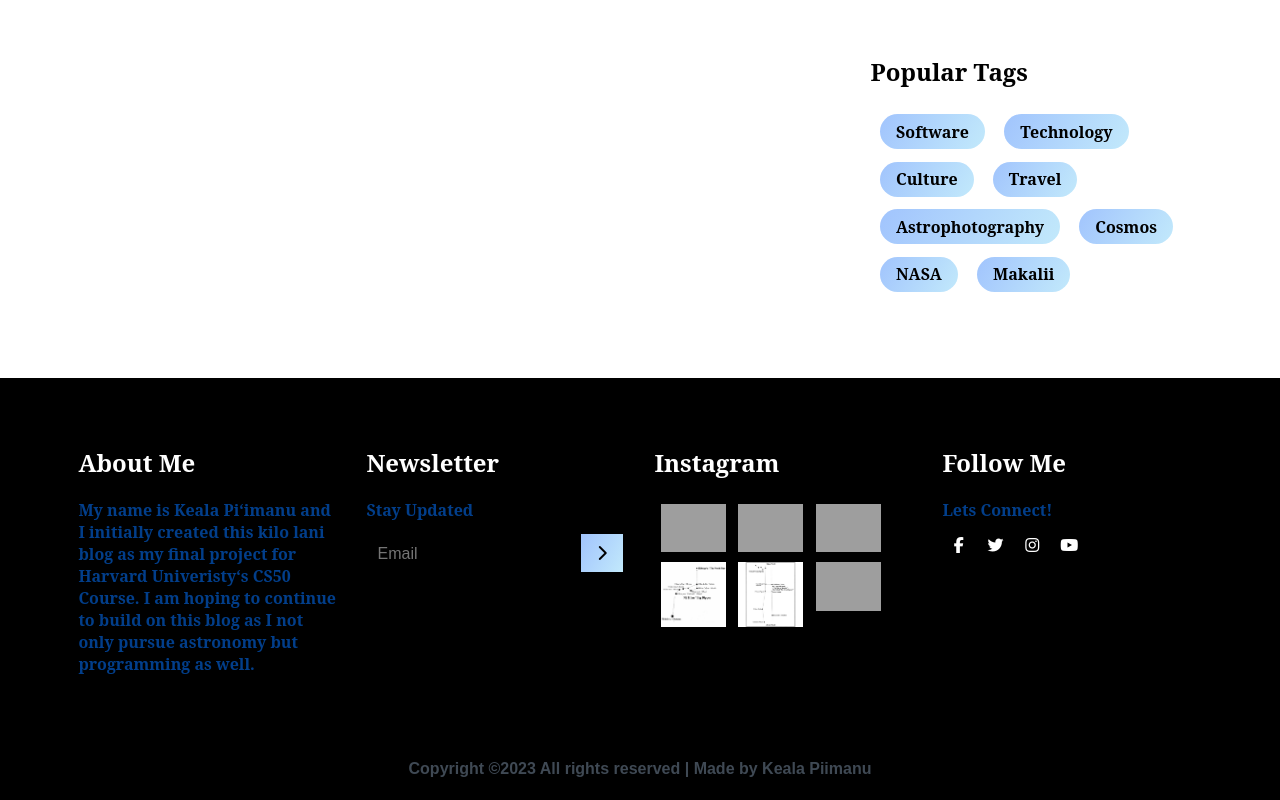
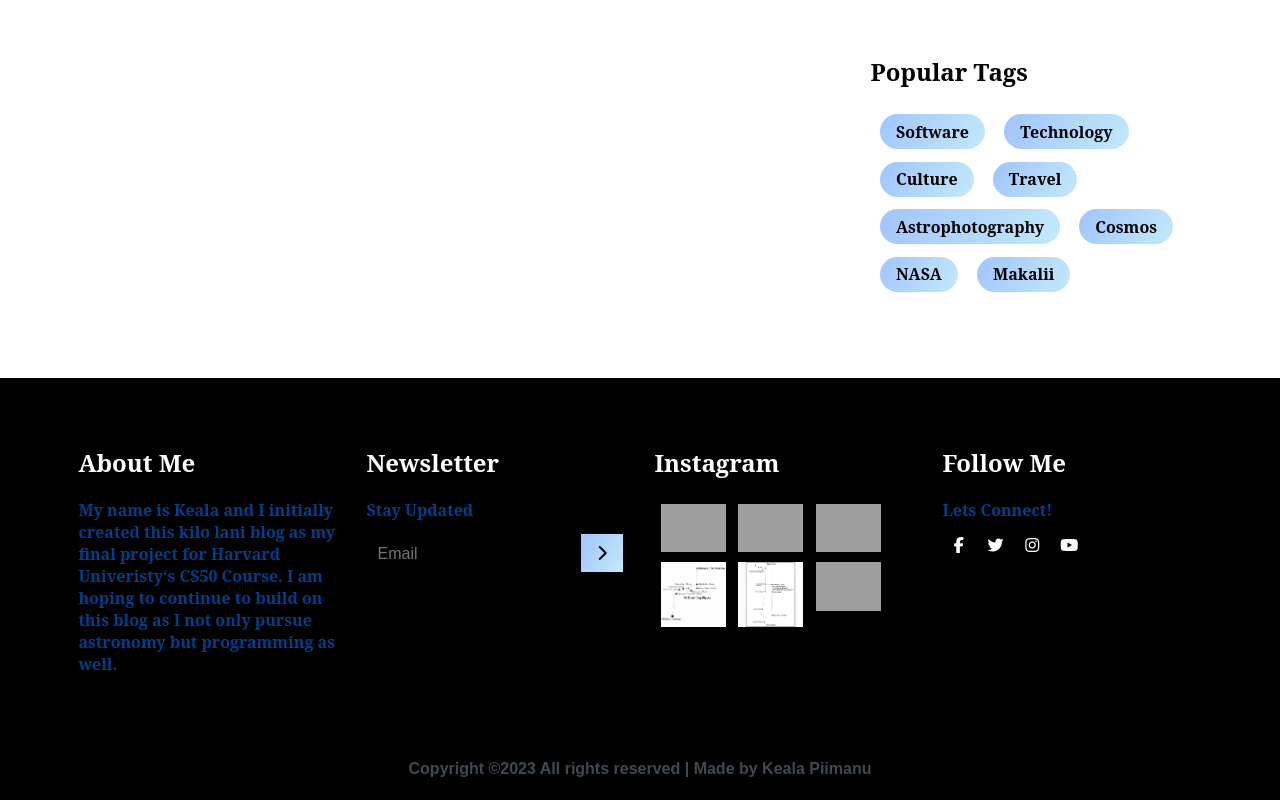
Before and after one commit to kpiimanu/website, a plain HTML site: page index.html in a window 1280 px wide. Shown: the part 5176-5976 px from the top of the page. Drawn offline with nearby package versions, Linux system fonts and the light colour scheme; grey boxes are pictures that could not be loaded; a web font is replaced by a local one.

Commit message:
Update index.html

```diff
--- a/index.html
+++ b/index.html
@@ -356,7 +356,7 @@
             <div class="container">
                 <div class="about-us">
                     <h2>About Me</h2>
-                    <p>My name is Keala Piʻimanu and I initially created this kilo lani blog as my final project for Harvard Univeristyʻs CS50 Course.
+                    <p>My name is Keala and I initially created this kilo lani blog as my final project for Harvard Univeristyʻs CS50 Course.
                         I am hoping to  continue to build on this blog as I not only pursue astronomy but programming as well.
                     </p>
                 </div>
```
